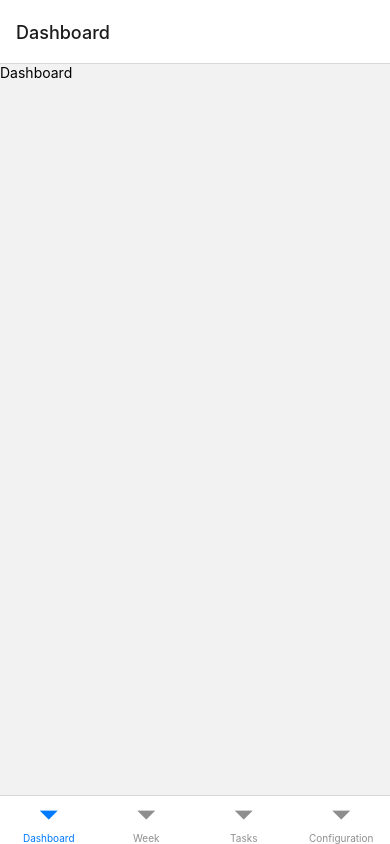
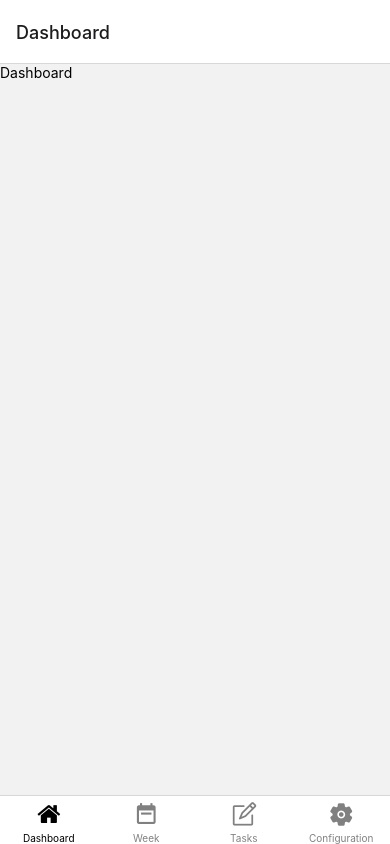
Before and after one commit to JordiMartinezDev/cleaningWars, a React Native app: screen / in a window 390 px wide. Built offline with nearby package versions, Linux system fonts and the light colour scheme.

Commit message:
TabBarIcons added

```diff
--- a/components/LoggedInAppNavigator.js
+++ b/components/LoggedInAppNavigator.js
@@ -7,6 +7,10 @@ import { useSelector } from "react-redux";
 import Week from "../screens/Week";
 import Tasks from "../screens/Tasks";
 import Configuration from "../screens/Configuration";
+import { FontAwesome } from "@expo/vector-icons";
+import { MaterialCommunityIcons } from "@expo/vector-icons";
+import { AntDesign } from "@expo/vector-icons";
+import { Ionicons } from "@expo/vector-icons";
 
 const Tab = createBottomTabNavigator();
 
@@ -14,11 +18,52 @@ const LoggedInAppNavigator = () => {
   const userId = useSelector((state) => state.auth.userId);
 
   return (
-    <Tab.Navigator>
-      <Tab.Screen name="Dashboard" component={Dashboard} />
-      <Tab.Screen name="Week" component={Week} />
-      <Tab.Screen name="Tasks" component={Tasks} />
-      <Tab.Screen name="Configuration" component={Configuration} />
+    <Tab.Navigator
+      screenOptions={{
+        tabBarActiveTintColor: "black",
+        tabBarInactiveTintColor: "gray",
+      }}
+    >
+      <Tab.Screen
+        name="Dashboard"
+        component={Dashboard}
+        options={{
+          tabBarIcon: ({ color, size }) => (
+            <FontAwesome name="home" size={size} color={color} />
+          ),
+        }}
+      />
+      <Tab.Screen
+        name="Week"
+        component={Week}
+        options={{
+          tabBarIcon: ({ color, size }) => (
+            <MaterialCommunityIcons
+              name="calendar-week"
+              size={size}
+              color={color}
+            />
+          ),
+        }}
+      />
+      <Tab.Screen
+        name="Tasks"
+        component={Tasks}
+        options={{
+          tabBarIcon: ({ color, size }) => (
+            <AntDesign name="form" size={size} color={color} />
+          ),
+        }}
+      />
+      <Tab.Screen
+        name="Configuration"
+        component={Configuration}
+        options={{
+          tabBarIcon: ({ color, size }) => (
+            <Ionicons name="settings" size={size} color={color} />
+          ),
+        }}
+      />
     </Tab.Navigator>
   );
 };
--- a/package.json
+++ b/package.json
@@ -19,6 +19,7 @@
     "react-native": "0.74.1",
     "react-native-safe-area-context": "4.10.1",
     "react-native-screens": "3.31.1",
+    "react-native-vector-icons": "^10.1.0",
     "react-redux": "^9.1.2"
   },
   "devDependencies": {
```
Also changed, not shown: 1 other file (tests, documents, lock files or other folders).
